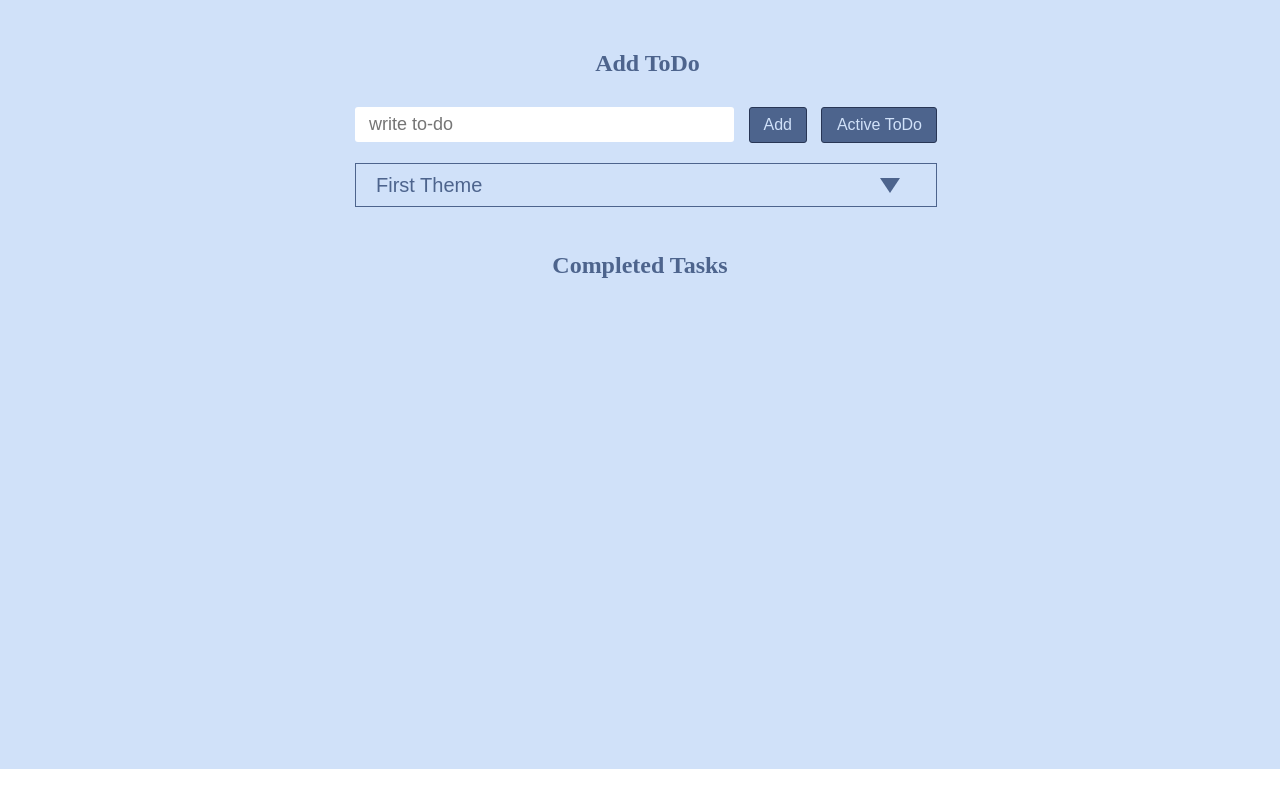
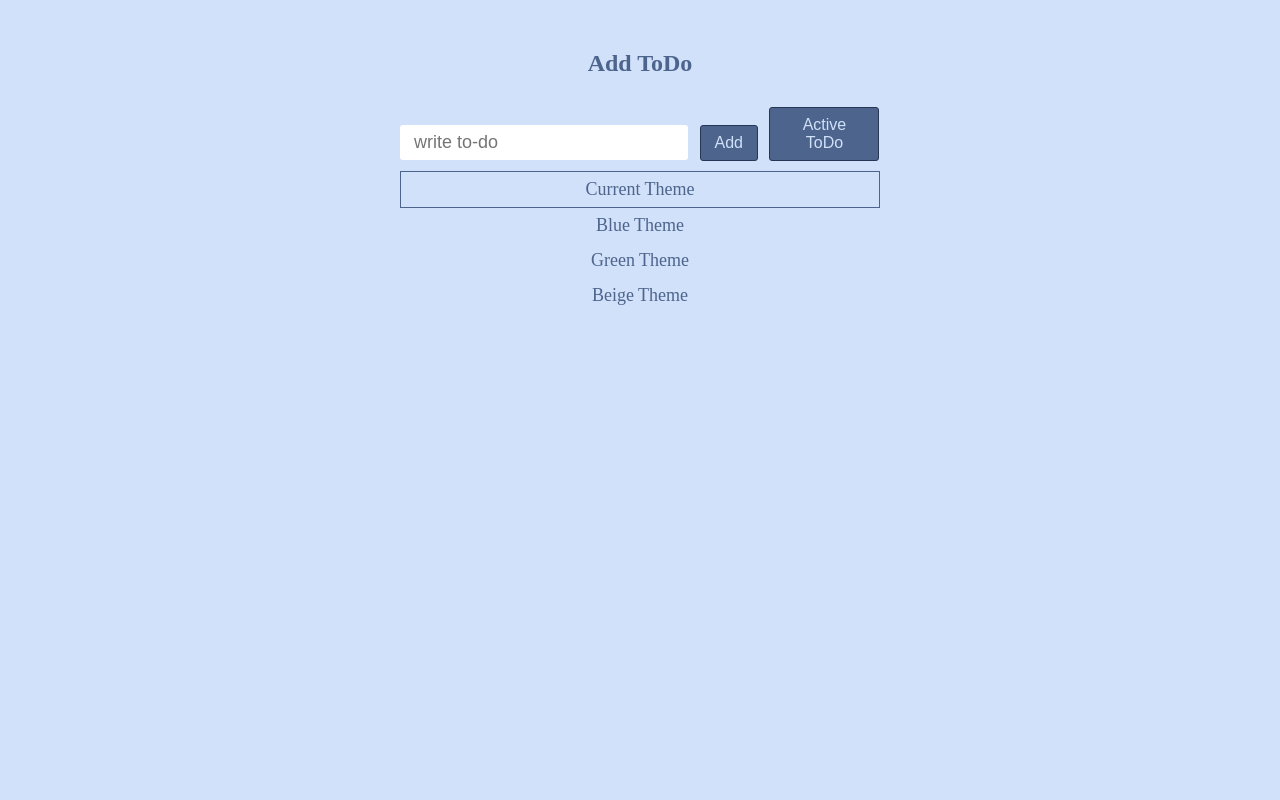
Before and after one commit to KochanovNikita/To-Do-App, a website: page index.html in a window 1280 px wide. Both pictures are taken after a click on the button "Completed". Drawn offline with Linux system fonts and the light colour scheme.

Commit message:
fix: change select(add custom select) and add * box-sizing: border-box

```diff
--- a/index.html
+++ b/index.html
@@ -17,11 +17,12 @@
                 <button class="btn btn__add">Add</button>
                 <button class="btn btn__swap">Completed</button>
                 <div class="select">
-                    <select>
-                        <option value="style_1.css">First Theme</option>
-                        <option value="style_2.css">Second Theme</option>
-                        <option value="style_3.css">Third Theme</option>
-                    </select>
+                    <ul class="select__wrapper">
+                        <li class="select__option select__option_selected">Current Theme</li>
+                        <li class="select__option" data-theme="style_1.css">Blue Theme</li>
+                        <li class="select__option" data-theme="style_2.css">Green Theme</li>
+                        <li class="select__option" data-theme="style_3.css">Beige Theme</li>
+                    </ul>
                 </div>
             </header>
             <main class="main">
@@ -36,5 +37,6 @@
         </div>
     </div>
     <script src="index.js"></script>
+    <script src="select.js"></script>
 </body>
 </html>
--- a/index.js
+++ b/index.js
@@ -5,11 +5,8 @@ document.addEventListener('DOMContentLoaded', () => {
   const TASKS_COMPLETE_LIST = document.querySelector('#completeTasks');
   const BTN_SWAP = document.querySelector('.btn__swap');
   const ANIMATION_ADD = 'task__animation_add';
-  const SELECT = document.querySelector('select');
-  const THEME_LINK = document.querySelectorAll('link')[1];
   let tasks = [];
   let isActiveTasks = true;
-  let selectTheme;
 
   const createTaskTemolate = ({ id, name, flag }, className) => {
     const TASK = `
@@ -153,21 +150,7 @@ document.addEventListener('DOMContentLoaded', () => {
     }
   };
 
-  const setSelectTheme = () => {
-    selectTheme = SELECT.value;
-    THEME_LINK.href = selectTheme;
-    localStorage.setItem('select', selectTheme);
-  };
-
-  const getTheme = () => {
-    if (localStorage.getItem('select')) {
-      THEME_LINK.href = localStorage.getItem('select');
-      SELECT.value = localStorage.getItem('select');
-    }
-  };
-
   checkTasks();
-  getTheme();
   BTN_ADD.addEventListener('click', addTask);
   BTN_SWAP.addEventListener('click', swapTasksList);
   const EVENTS = [removeTask, editAndSaveTask, completeTask];
@@ -175,5 +158,4 @@ document.addEventListener('DOMContentLoaded', () => {
     document.addEventListener('click', event);
   });
   document.addEventListener('animationend', animationTasks);
-  SELECT.addEventListener('change', setSelectTheme);
 });
--- /dev/null
+++ b/select.js
@@ -0,0 +1,40 @@
+const THEME_LINK = document.querySelectorAll('link')[1];
+const OPTIONS = document.querySelectorAll('.select__option');
+const CURRENT_OPTION = document.querySelector('.select__option_selected');
+let selectTheme;
+
+const setSelectTheme = (link, name) => {
+  THEME_LINK.href = link;
+  CURRENT_OPTION.innerText = name
+  localStorage.setItem('select', JSON.stringify({link, name}));
+};
+
+const toggleSelectActive = () => {
+  OPTIONS.forEach( (option, index) => {
+    if( index != 0){
+      option.classList.toggle('select__option_change')
+    }
+  })
+}
+
+const setTheme = (e) => {
+  if(e.target.classList.contains('select__option_selected')){
+    toggleSelectActive()
+  } else if(e.target.classList.contains('select__option_change')){
+      setSelectTheme( e.target.dataset.theme, e.target.innerText);
+      toggleSelectActive();
+  } else {
+    toggleSelectActive();
+  }
+}
+
+const getTheme = () => {
+  if (localStorage.getItem('select')) {
+    const {link, name} = JSON.parse(localStorage.getItem('select'));
+    THEME_LINK.href = link;
+    CURRENT_OPTION.innerText = name;
+  }
+};
+
+document.addEventListener('click', setTheme);
+getTheme();
--- a/style.css
+++ b/style.css
@@ -11,6 +11,11 @@
   margin: 0;
   padding: 0;
   font-size: 18px;
+  box-sizing: border-box;
+}
+
+body{
+  background: var(--fourth-color);
 }
 
 ul{
@@ -20,14 +25,14 @@ ul{
 .title{
   font-size: 24px;
   text-align: center;
-  margin: 30px 0;
+  margin: 30px 0 30px 0;
   color: var( --first-color);
 }
 
 .btn{
   position: relative;
   font-size: 16px;
-  margin-left: 10px;
+  margin-left: 7px;
   padding:  8px 14px;
   border: 1px solid var(--third-color);
   border-radius: 3px;
@@ -46,7 +51,7 @@ ul{
 }
 
 .btn__swap{
-  width: 116px;
+  width: 110px;
 }
 
 input[type="text"]{
@@ -58,13 +63,6 @@ input[type="text"]{
   font-weight: 400;
 }
 
-.wrapper{
-  padding-bottom: 80px;
-  background: var(--fourth-color);
-  /*background: rgb(212, 253, 255);
-  /*background: linear-gradient(60deg, rgb(150, 198, 239), rgba(70, 166, 166, .6));*/
-}
-
 .wrapper .wrapper__content{
   max-height: 100vh;
   max-width: 600px;
@@ -73,11 +71,15 @@ input[type="text"]{
 }
 
 .header{
-  padding: 10px 0 15px 15px;
+  padding: 10px 0 15px 0px;
 }
 
 .header .header__task{
   width: 60%;
+}
+
+.main{
+  padding-bottom: 20px;
 }
 
 .list{
@@ -90,6 +92,7 @@ input[type="text"]{
   background-color: var( --first-color);
   border-radius: 8px;
   width: 8px;
+  height: 90%;
   overflow: hidden;
   cursor: pointer;
 }
@@ -113,6 +116,7 @@ input[type="text"]{
   margin: 25px 15px;
   border-radius: 3px;
   transform: translateX(0px);
+  z-index: -1;
 }
 
 .task .task__name {
@@ -188,6 +192,50 @@ input:checked + .task__flag_active {
   text-decoration: line-through;
 }
 
+/* Select */
+
+.select {
+  position: relative;
+  height: 20px;
+  top: 10px;
+  margin-bottom: 10px;
+}
+
+.select .select__wrapper {
+  position: absolute;
+  width: 100%;
+}
+
+.select .select__option {
+  position: relative;
+  width: 100%;
+  font-size: 18px;
+  padding: 7px 0;
+  text-align: center;
+  background-color: var(--fourth-color);
+  color: var(--first-color);
+  opacity: 0;
+  cursor: pointer;
+}
+
+.select .select__option_selected {
+  background-color: var(--fourth-color);
+  border: 1px solid var(--first-color);
+  display: block;
+  opacity: 1;
+}
+
+.select .select__option.select__option_change {
+  opacity: 1;
+}
+
+.select .select__option.select__option_change:hover {
+  background-color: var(--first-color);
+  color: var(--fourth-color);
+  z-index: 5;
+}
+
+/*
 .select{
   position: relative;
 }
@@ -218,4 +266,4 @@ input:checked + .task__flag_active {
   top: 55%;
   right: 40px;
   cursor: pointer;
-}
+}*/
--- a/style_1.css
+++ b/style_1.css
@@ -36,7 +36,6 @@ input[type="text"]{
 }
 
 .task{
-  padding: 10px;
   box-shadow: 0px 0px 14px -3px var(--first-color);
 }
 
```
